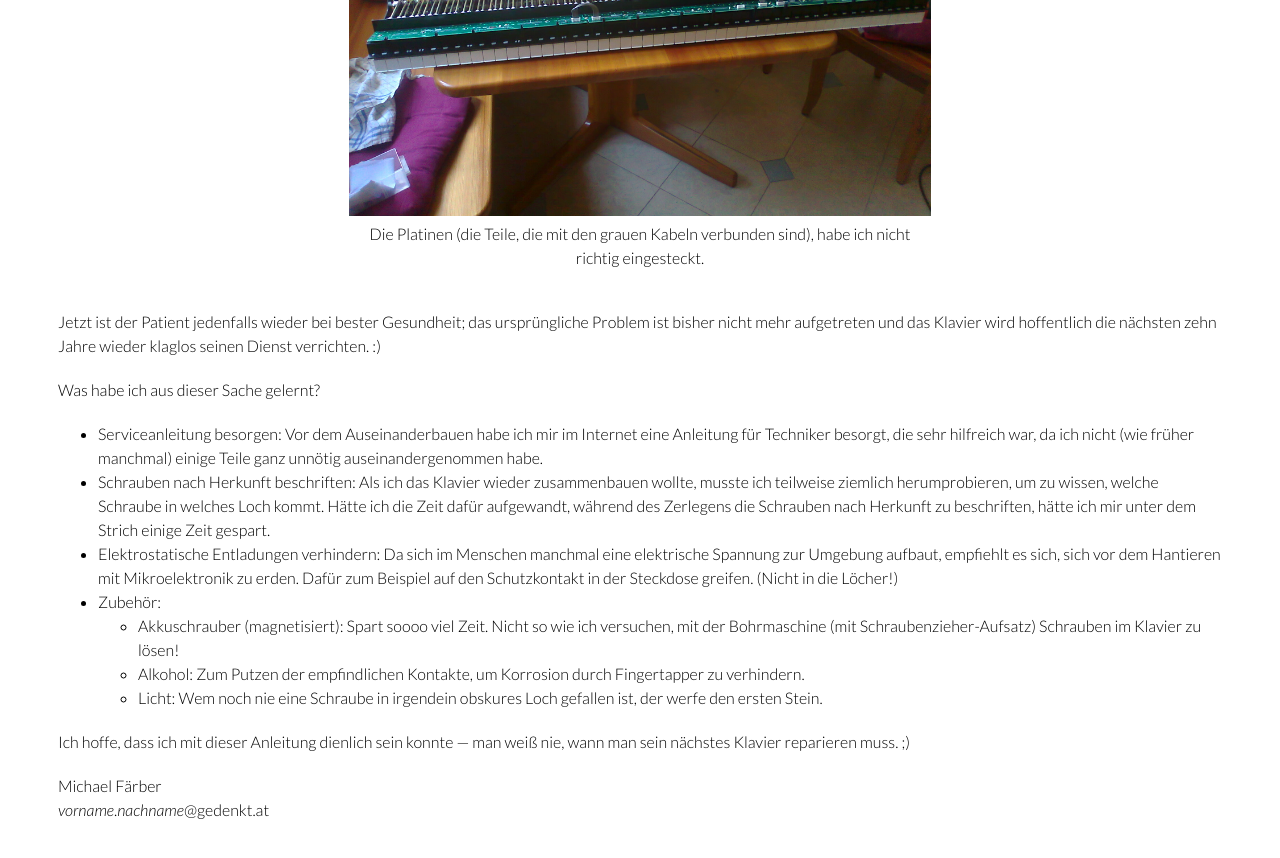
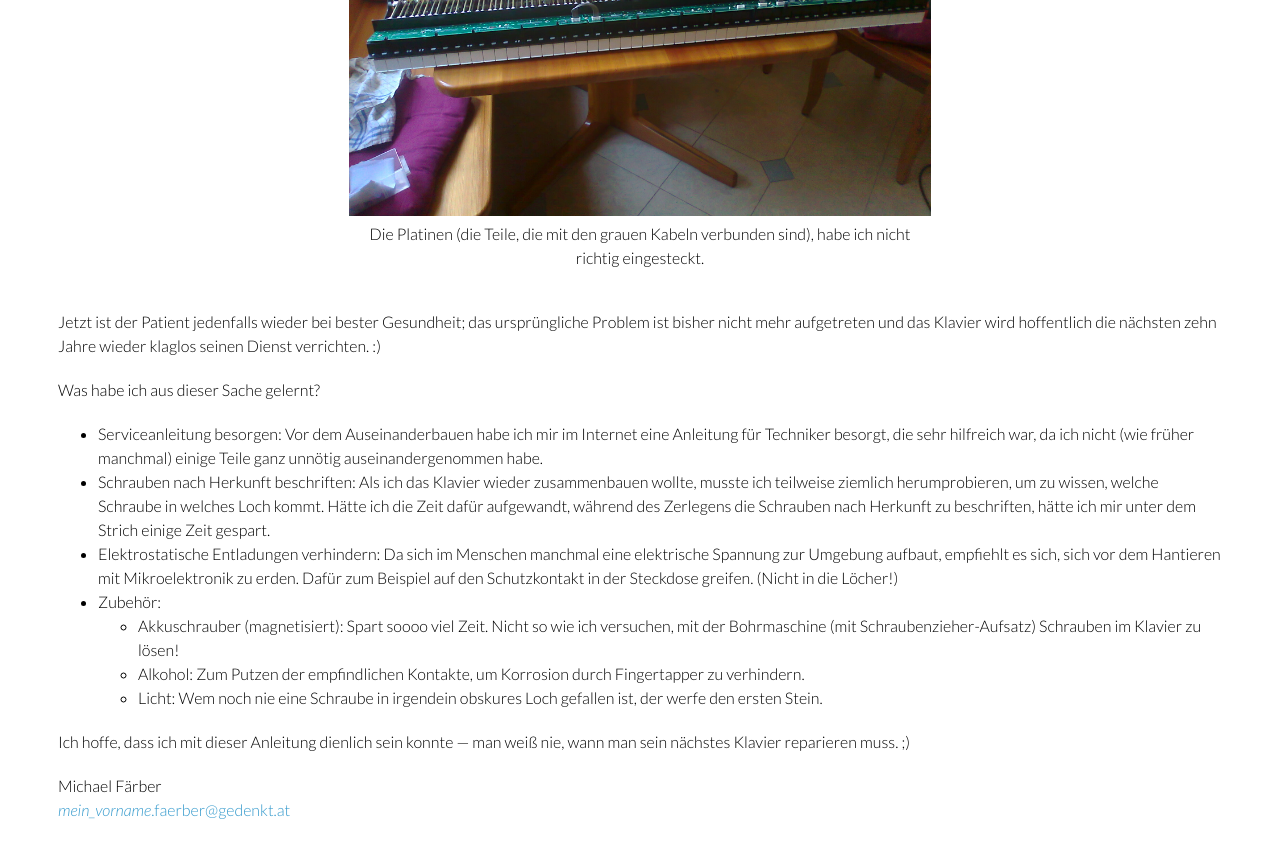
Before and after one commit to 01mf02/gedenkt.at, a Jekyll site: the page built from blog/_posts/2013-10-01-klavier-reparatur.md, in a window 1280 px wide and 900 px high, scrolled down 1563 px. Shown: the top 858 px of the window. Built offline with Jekyll 4.4.1, drawn with Linux system fonts in a browser that asks for light colours.

Commit message:
Add e-mail address as link.

```diff
--- a/_layouts/default.html
+++ b/_layouts/default.html
@@ -21,7 +21,7 @@
     <div class="contact">
       <p>
         Michael Färber<br />
-        <i>vorname</i>.<i>nachname</i>@gedenkt.at
+		<a href="mailto:mein_vorname.faerber@gedenkt.at"><i>mein_vorname</i>.faerber@gedenkt.at</a>
       </p>
     </div>
   </div>
--- a/blog/_posts/2013-10-01-klavier-reparatur.md
+++ b/blog/_posts/2013-10-01-klavier-reparatur.md
@@ -25,7 +25,6 @@ So versuchte ich, nach Kottan'scher Art dem Problem detektivisch auf die Spur zu
   <p>Die Platinen (die Teile, die mit den grauen Kabeln verbunden sind), habe ich nicht richtig eingesteckt.</p>
 </div>
 
-
 Jetzt ist der Patient jedenfalls wieder bei bester Gesundheit; das ursprüngliche Problem ist bisher nicht mehr aufgetreten und das Klavier wird hoffentlich die nächsten zehn Jahre wieder klaglos seinen Dienst verrichten. :)
 
 Was habe ich aus dieser Sache gelernt?
```
